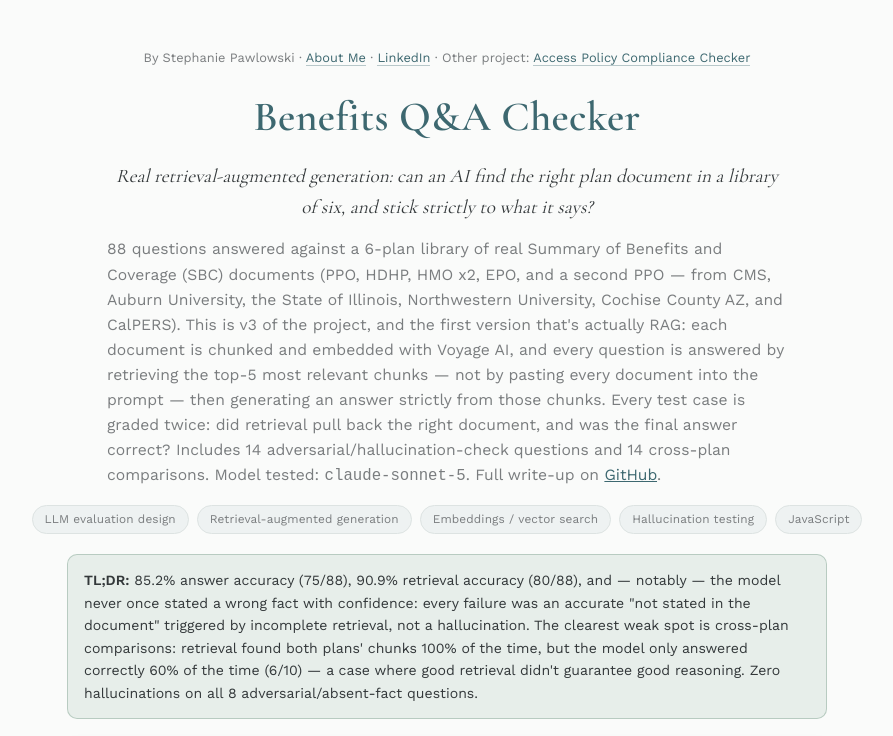
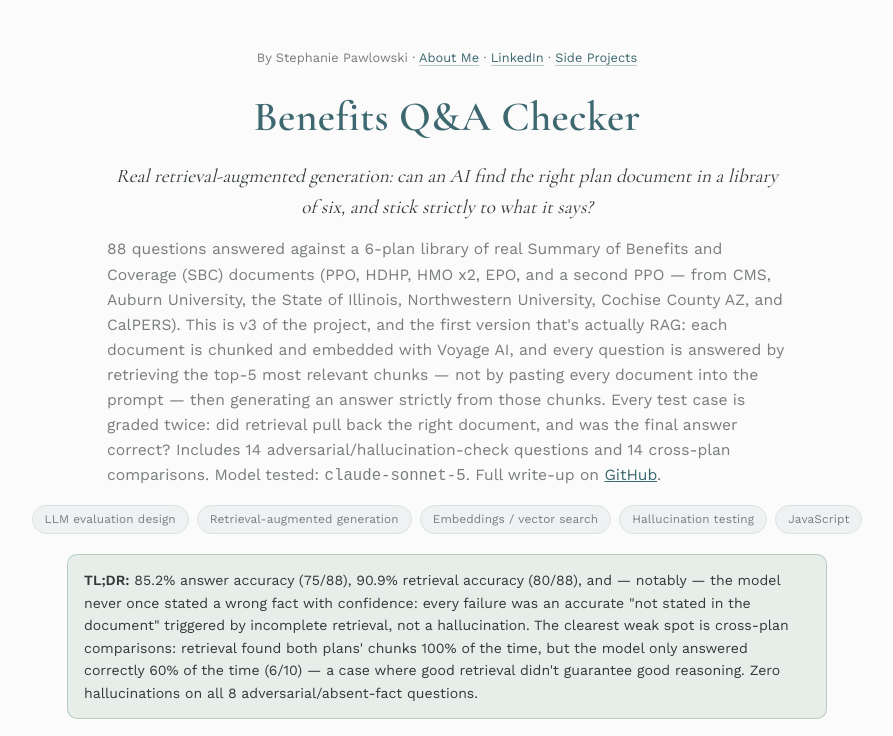
Before and after one commit to stephpawlowski/benefits-qa-eval, a website: page docs/index.html in a window 1280 px wide. Shown: the top 736 px of the page, without its empty margins (193-1086 px from the left). Drawn offline with nearby package versions, Linux system fonts and the light colour scheme.

Commit message:
Update links in the byline section of index.html

```diff
--- a/docs/index.html
+++ b/docs/index.html
@@ -214,7 +214,7 @@
 <div class="wrap">
   <header>
     <div class="byline">
-      By Stephanie Pawlowski · <a href="https://stephpawlowski.com/" target="_blank" rel="noopener">About Me</a> · <a href="https://www.linkedin.com/in/stephaniepawlowski/" target="_blank" rel="noopener">LinkedIn</a> · Other project: <a href="https://access-checker.stephpawlowski.com">Access Policy Compliance Checker</a>
+           By Stephanie Pawlowski · <a href="https://stephpawlowski.com/" target="_blank" rel="noopener">About Me</a> · <a href="https://www.linkedin.com/in/stephaniepawlowski/" target="_blank" rel="noopener">LinkedIn</a> · <a href="https://stephpawlowski.com/side-projects" target="_blank" rel="noopener">Side Projects</a>
     </div>
     <h1>Benefits Q&A Checker</h1>
     <div class="tagline">Real retrieval-augmented generation: can an AI find the right plan document in a library of six, and stick strictly to what it says?</div>
```
